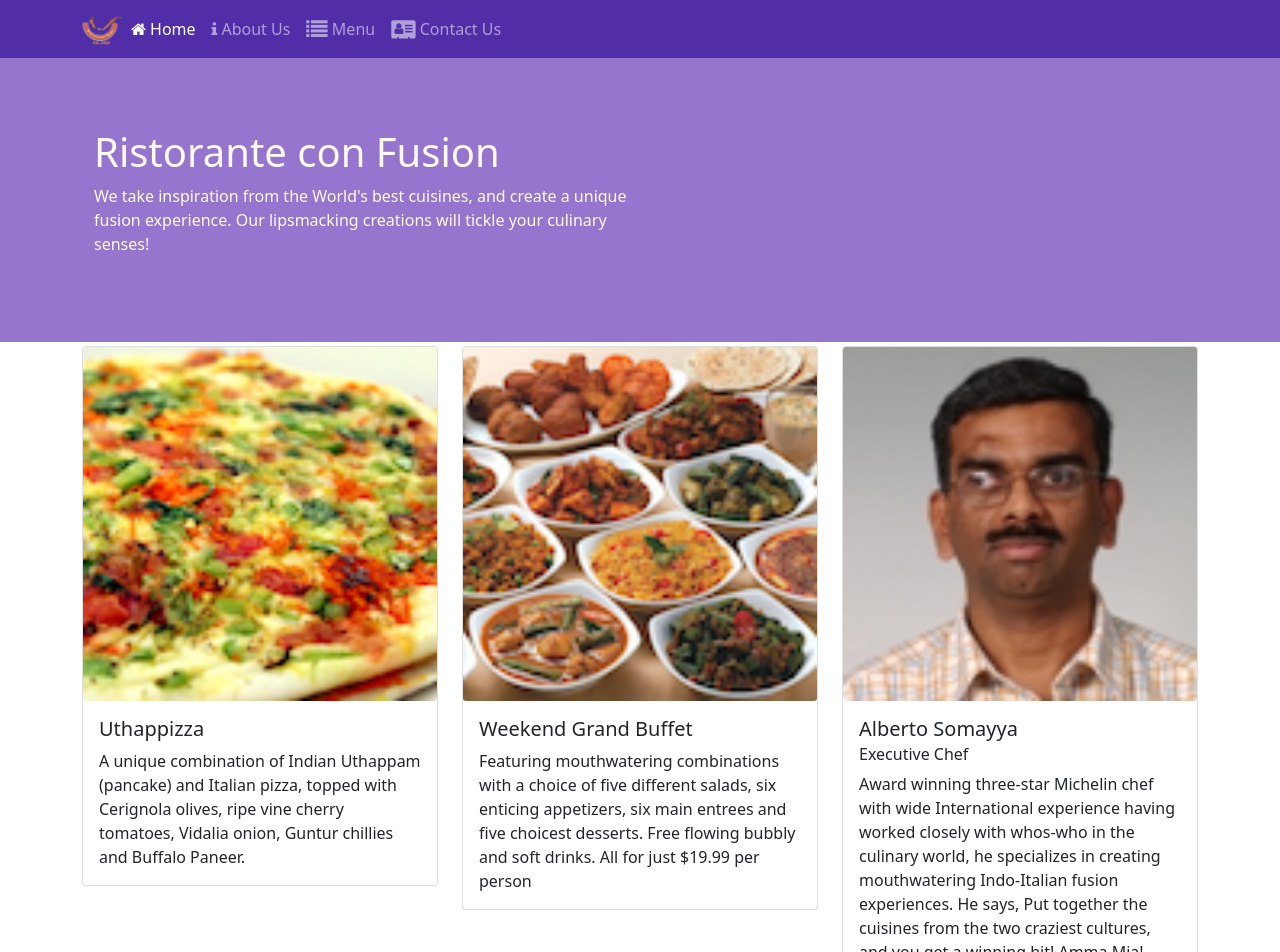
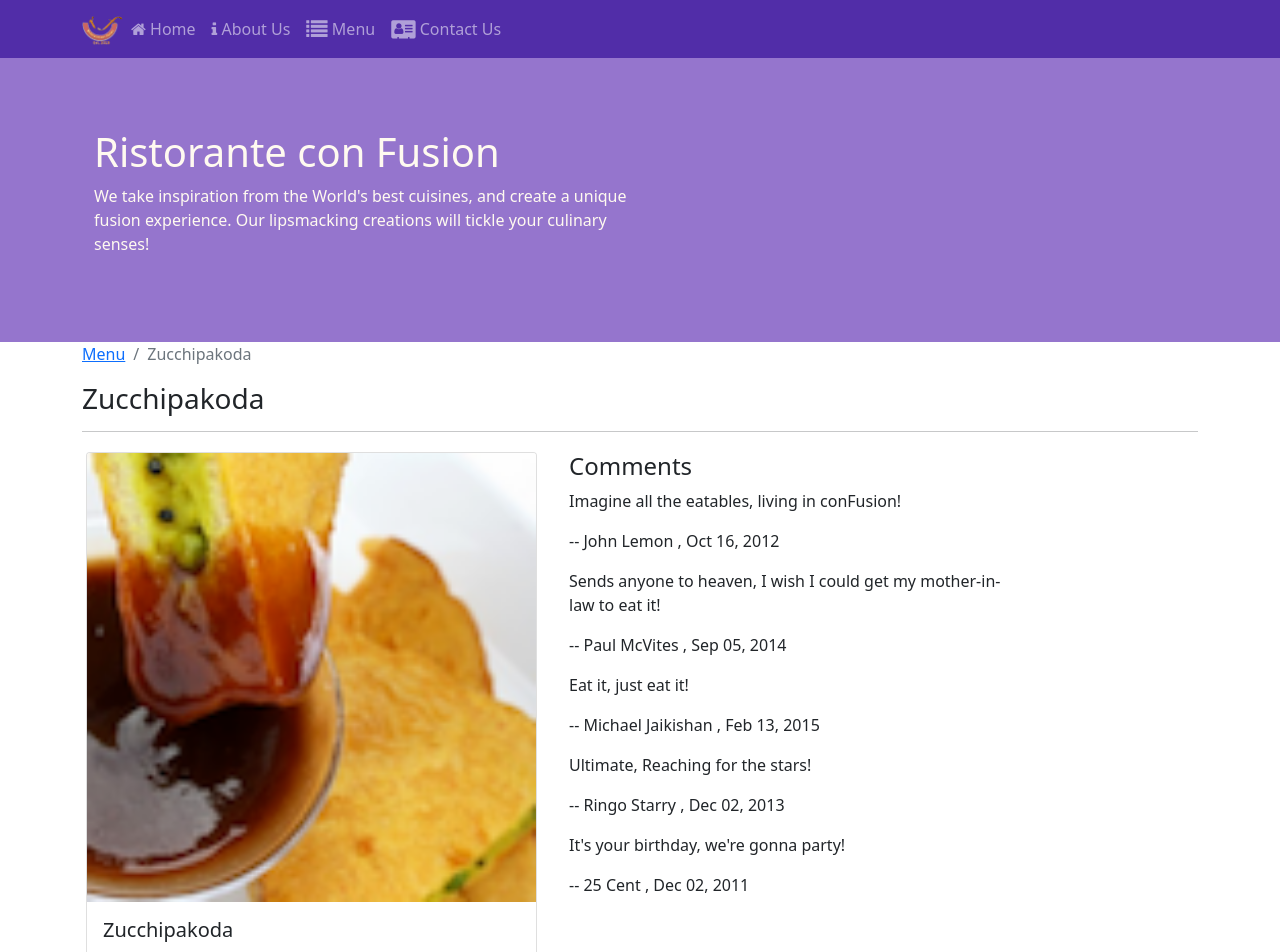
Before and after one commit to gnourt2112000/ReactCourse, a React (Create React App) app: page /menu/1 in a window 1280 px wide. Before the commit this address led to /home. Shown: the top 952 px of the page. Built offline with nearby package versions, Linux system fonts and the light colour scheme.

Commit message:
Single Page Applications Part 2

```diff
--- a/src/components/ContactComponents.js
+++ b/src/components/ContactComponents.js
@@ -1,7 +1,18 @@
-
+import {Breadcrumb,BreadcrumbItem} from 'reactstrap';
+import {Link} from 'react-router-dom';
 function Contact(props){
     return(
         <div className="container">
+            <div className="row">
+                <Breadcrumb>
+                    <BreadcrumbItem><Link to="/home">Home</Link></BreadcrumbItem>
+                    <BreadcrumbItem active>Contact Us</BreadcrumbItem>
+                </Breadcrumb>
+                <div className="col-12">
+                    <h3>Contact Us</h3>
+                    <hr/>
+                </div>
+            </div>
             <div className="row row-content">
                 <div className="col-12">
                     <h3>Location Information</h3>
--- a/src/components/DishdetailComponent.js
+++ b/src/components/DishdetailComponent.js
@@ -1,5 +1,5 @@
-
-import { Card, CardImg, CardText, CardBody} from 'reactstrap';
+import { Link } from 'react-router-dom';
+import { Card, CardImg, CardText, CardBody,Breadcrumb,BreadcrumbItem} from 'reactstrap';
 
 
    function RenderComment(comments){
@@ -53,8 +53,18 @@
                 return(
                     <div className="container">
                         <div className="row">
+                            <Breadcrumb>
+                                <BreadcrumbItem><Link to="/menu">Menu</Link></BreadcrumbItem>
+                                <BreadcrumbItem active>{props.dish.name}</BreadcrumbItem>
+                            </Breadcrumb>
+                            <div className="col-12">
+                                <h3>{props.dish.name}</h3>
+                                <hr/>
+                            </div>
+                        </div>
+                        <div className="row">
                             {RenderDish(props.dish)}
-                            {RenderComment(props.dish.comments)}
+                            {RenderComment(props.comments)}
                         </div>
                     </div>
                 )
--- a/src/components/MainComponent.js
+++ b/src/components/MainComponent.js
@@ -9,6 +9,7 @@
 import Footer from './FooterComponent';
 import Home from './HomeComponents';
 import Contact from './ContactComponents';
+import DishDetail from './DishdetailComponent';
 import {Switch,Route,Redirect} from 'react-router-dom';
 
 class Main extends Component {
@@ -34,15 +35,22 @@
               leader = {this.state.leaders.filter((leader) => leader.featured)[0]}></Home>
       )
     }
+
+    const DishWithId = ({match}) =>{
+      return(
+        <DishDetail dish={this.state.dishes.filter((dish) => dish.id === parseInt(match.params.dishId,10))[0]}
+                    comments ={this.state.comments.filter((comment)=>comment.dishId === parseInt(match.params.dishId,10))}></DishDetail>
+      )
+    }
+
     return (
       <div className="App">
         <Header></Header>
-        {/* <Menu dishes ={this.state.dishes} onClick ={(dishId)=>this.onDishSelect(dishId)}/>
-        <DishDetail dish={this.state.dishes.filter((dish)=> dish.id === this.state.selectedDish)[0]}></DishDetail> */}
         <Switch>
           <Route path='/home' component={HomePage}></Route>
           <Route exact path='/menu' component={() => <Menu dishes={this.state.dishes} ></Menu>}></Route>
           <Route exact path='/contactus' component ={Contact}></Route>
+          <Route path='/menu/:dishId' component={DishWithId}></Route>
           <Redirect to ='/home'></Redirect>
         </Switch>
         <Footer></Footer>
--- a/src/components/MenuComponents.js
+++ b/src/components/MenuComponents.js
@@ -1,13 +1,15 @@
-import { Card, CardImg, CardImgOverlay} from 'reactstrap';
-
+import { Card, CardImg, CardImgOverlay,Breadcrumb,BreadcrumbItem} from 'reactstrap';
+import {Link} from 'react-router-dom';
 
 function RenderMenuItem({dish,onClick}){
     return(
         <Card key={dish.id}>
-            <CardImg src={dish.image} alt={dish.name}></CardImg>
-            <CardImgOverlay>
-                <h4>{dish.name}</h4>
-            </CardImgOverlay>
+            <Link to={`/menu/${dish.id}`}>
+                <CardImg src={dish.image} alt={dish.name}></CardImg>
+                <CardImgOverlay>
+                    <h4>{dish.name}</h4>
+                </CardImgOverlay>
+            </Link>
         </Card>
     )
 }
@@ -24,6 +26,16 @@
         return(
             <div className="container">
                 <div className="row">
+                    <Breadcrumb>
+                        <BreadcrumbItem><Link to="/home">Home</Link></BreadcrumbItem>
+                        <BreadcrumbItem active>Menu</BreadcrumbItem>
+                    </Breadcrumb>
+                    <div className="col-12">
+                        <h3>Menu</h3>
+                        <hr/>
+                    </div>
+                </div>
+                <div className="row">
                     {menu}
                 </div>
             </div>
```
